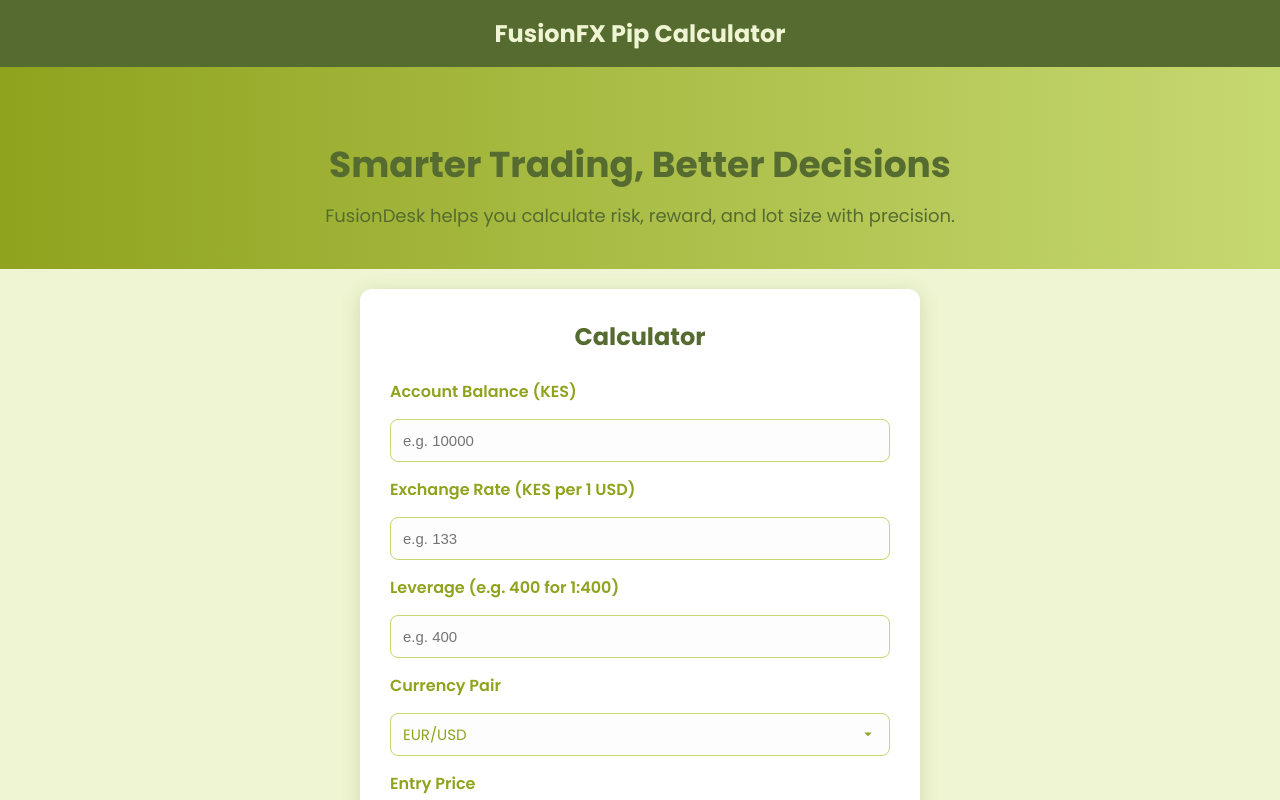
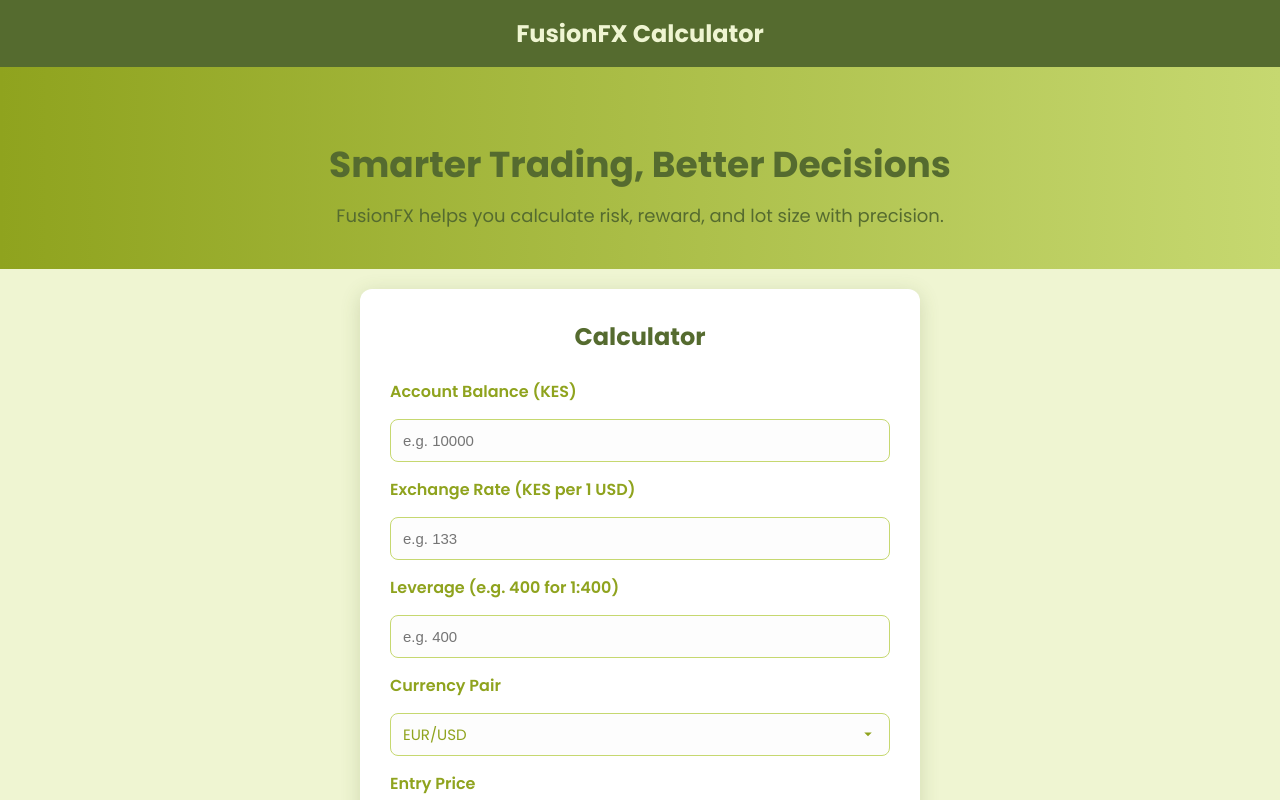
Before and after one commit to fusiondeskdev/Kenyanpipscalculator, a plain HTML site: page index.html in a window 1280 px wide. Shown: the top 800 px of the page. Drawn offline with Linux system fonts and the light colour scheme.

Commit message:
Update index.html

```diff
--- a/index.html
+++ b/index.html
@@ -15,13 +15,13 @@
 
 <body>
   <!-- Header -->
-  <header>FusionFX Pip Calculator</header>
+  <header>FusionFX Calculator</header>
 
   <!-- Hero -->
   <section class="hero">
     <div class="hero-content">
       <h1>Smarter Trading, Better Decisions</h1>
-      <p>FusionDesk helps you calculate risk, reward, and lot size with precision.</p>
+      <p>FusionFX helps you calculate risk, reward, and lot size with precision.</p>
     </div>
   </section>
 
```
